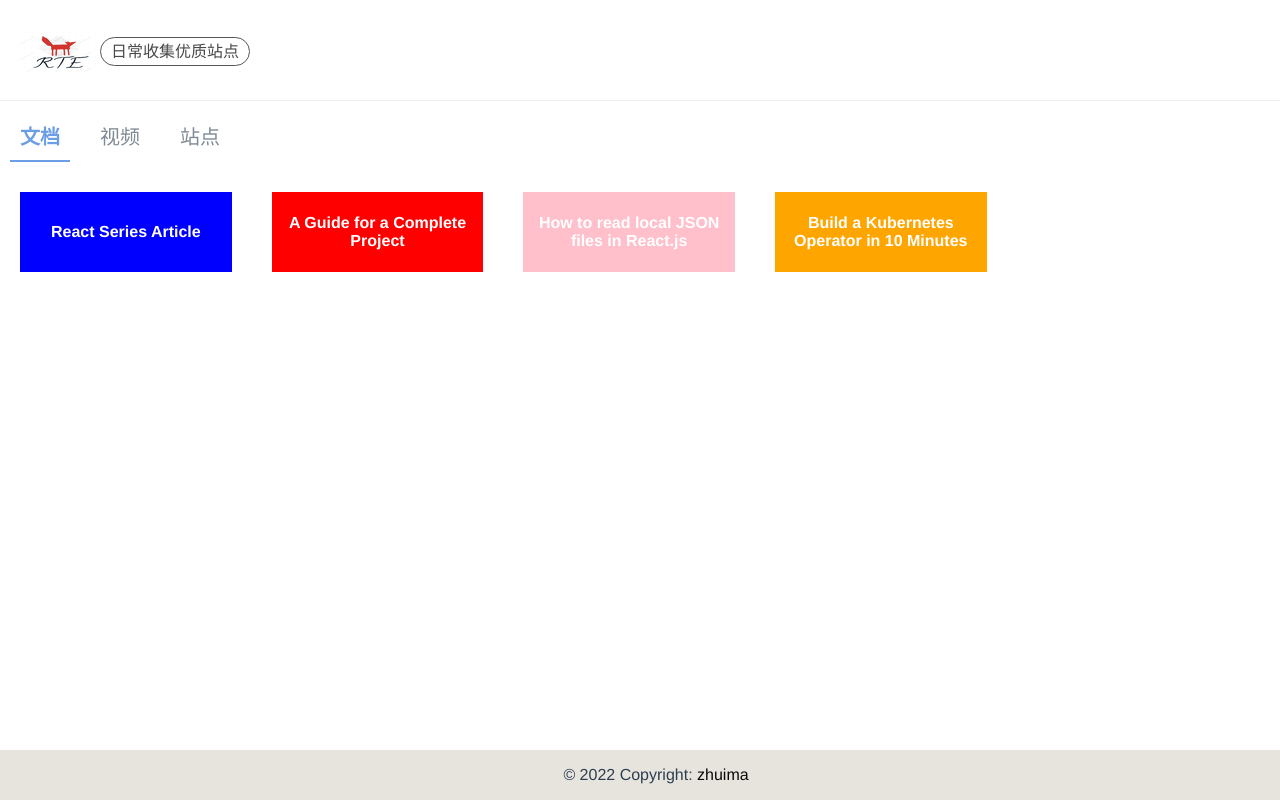
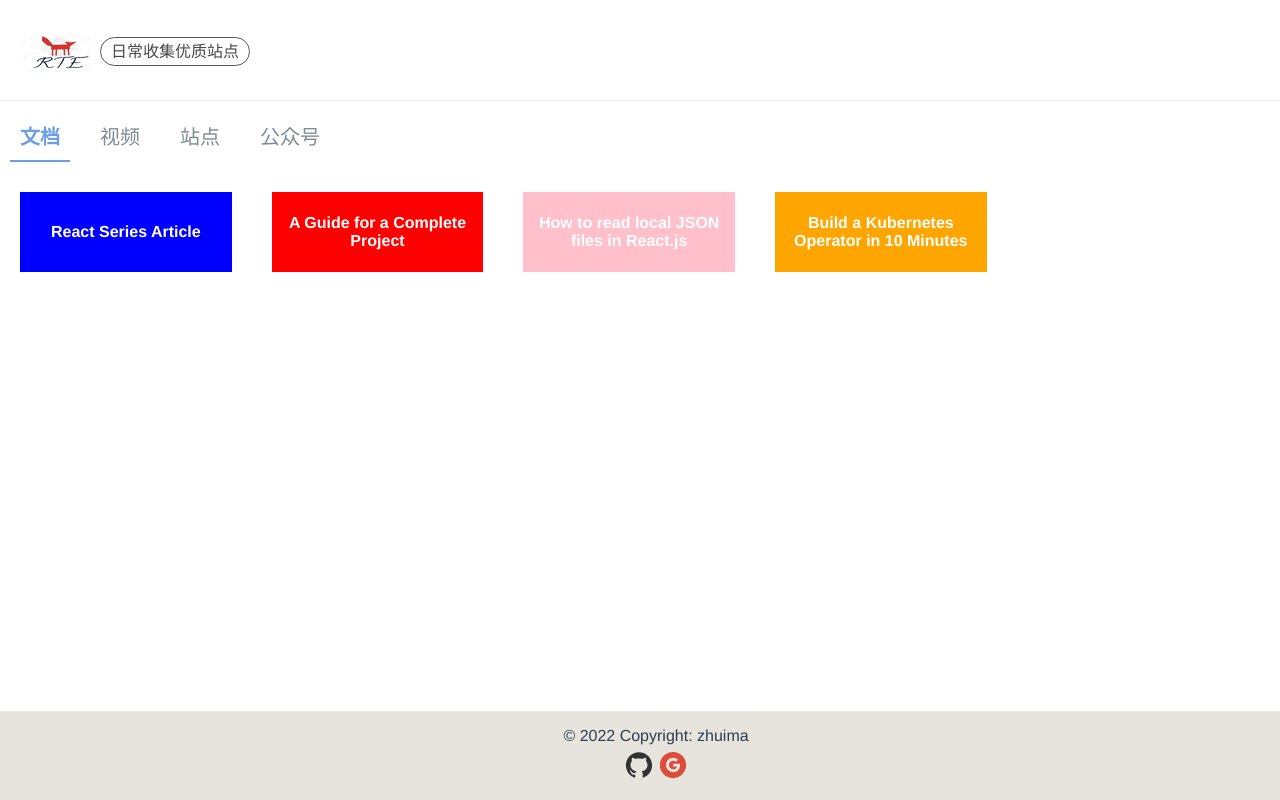
Before and after one commit to zhuima/awesome-my-learn-roadmap, a React (Vite) app: page / in a window 1280 px wide. Built offline with nearby package versions, Linux system fonts and the light colour scheme.

Commit message:
add react-icons dependencies

```diff
--- a/package.json
+++ b/package.json
@@ -11,6 +11,7 @@
   "dependencies": {
     "react": "^18.2.0",
     "react-dom": "^18.2.0",
+    "react-icons": "^4.4.0",
     "sass": "^1.53.0"
   },
   "devDependencies": {
--- a/src/components/Footer/Footer.jsx
+++ b/src/components/Footer/Footer.jsx
@@ -1,16 +1,19 @@
-import React from "react";
-import "./index.scss";
+import React from 'react'
+import { AiFillGithub, AiFillGoogleCircle } from 'react-icons/ai'
+import './index.scss'
 
 const Footer = () => (
   <footer className="footer">
-    <p>
-      {" "}
-      &copy; {new Date().getFullYear()} Copyright:{" "}
-      <a className="text-dark" href="https://github.com/zhuima">
-        zhuima
+    <p> &copy; {new Date().getFullYear()} Copyright: zhuima</p>
+    <div className="icons">
+      <a href="https://github.com/zhuima/awesome-my-learn-roadmap">
+        <AiFillGithub style={{ color: '#333333', fontSize: '30px' }} />
+      </a>{' '}
+      <a href="mailto:zhuima314@gmail.com">
+        <AiFillGoogleCircle style={{ color: '#dd4b39', fontSize: '30px' }} />
       </a>
-    </p>
+    </div>
   </footer>
-);
+)
 
-export default Footer;
+export default Footer
--- a/src/components/Footer/index.scss
+++ b/src/components/Footer/index.scss
@@ -12,3 +12,7 @@ a {
     color: rgb(10, 9, 7);
     text-decoration: none;
 }
+.icons {
+    margin-top:5px;
+    margin-bottom: 0px;
+}
--- a/src/data/data.json
+++ b/src/data/data.json
@@ -22,5 +22,12 @@
         {"msg":" LogRocket Blog ｜ 🌟🌟🌟","href": "https://blog.logrocket.com/" ,"comments":"For Frontend Developers and Web App Engineers"},
         {"msg":" DEV Community  ｜ 🌟🌟🌟🌟🌟","href": "https://dev.to/" ,"comments":"A constructive and inclusive social network for software developers. With you every step of your journey."}
       ]
+    },
+    {
+      "tit": "公众号",
+      "content": [
+        {"msg":"堆栈future", "href": "https://mp.weixin.qq.com/mp/profile_ext?action=home&__biz=MzUzMTUxMzYyNQ==&scene=124#wechat_redirect", "comments": "使很多处于迷茫阶段的coder能从这里找到光明，堆栈创世，功在当代，利在千秋"},
+        {"msg":"链上追马", "href": "https://mp.weixin.qq.com/mp/profile_ext?action=home&__biz=MzI2ODc0MDcxMA==&scene=124#wechat_redirect", "comments": "发现并分享有趣，有创意，免费、好用的工具或个人认为有价值的信息"}
+      ]
     }
   ]
```
Also changed, not shown: 1 other file (tests, documents, lock files or other folders).
